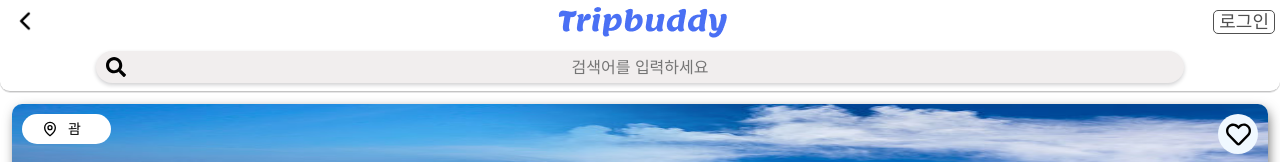
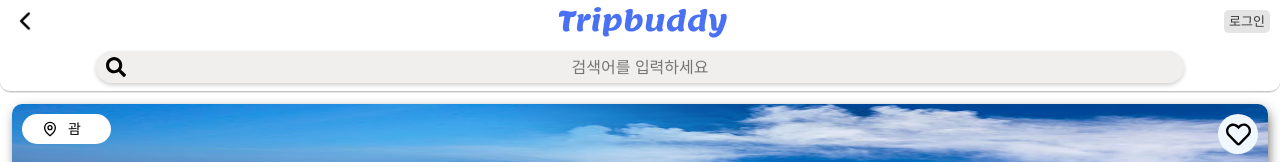
Before and after one commit to MZ-PEOPLE/Tripbuddy-project, a Next.js app: page / in a window 1280 px wide. Shown: the top 162 px of the page. Built offline with nearby package versions, Linux system fonts and the light colour scheme.

Commit message:
design: 로그인 버튼 CSS 수정

```diff
--- a/components/topbar/LoginButton.module.css
+++ b/components/topbar/LoginButton.module.css
@@ -1,9 +1,9 @@
 .login {
-  font-size: 18px;
-  color: rgb(80, 80, 80);
+  font-size: 13px;
+  color: rgb(56, 56, 56);
   text-decoration-line: none;
-  border: 1px solid;
-  padding: 2px 5px;
+  background-color: rgb(228, 228, 228);
+  padding: 5px 5px 5px 5px;
   border-radius: 5px;
-  margin: 5px;
+  margin: 5px 10px 5px 7px;
 }
```
